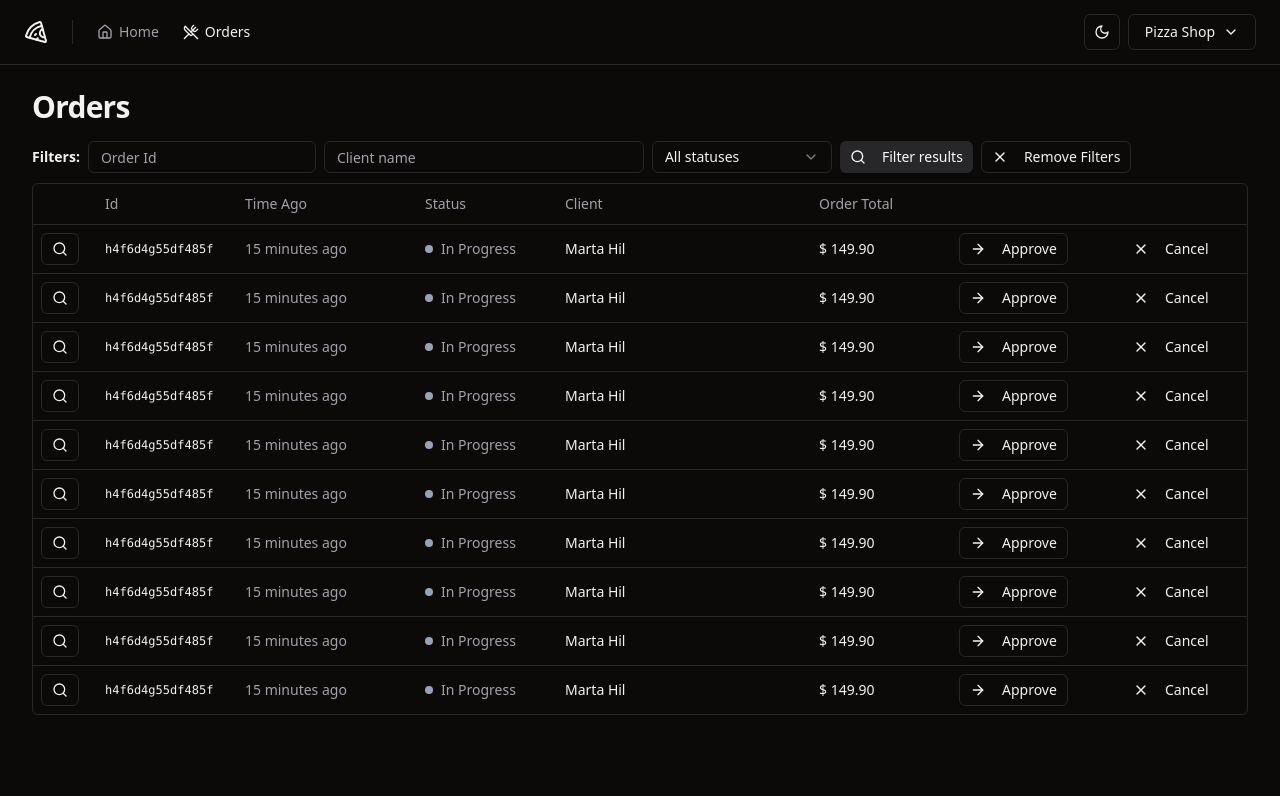
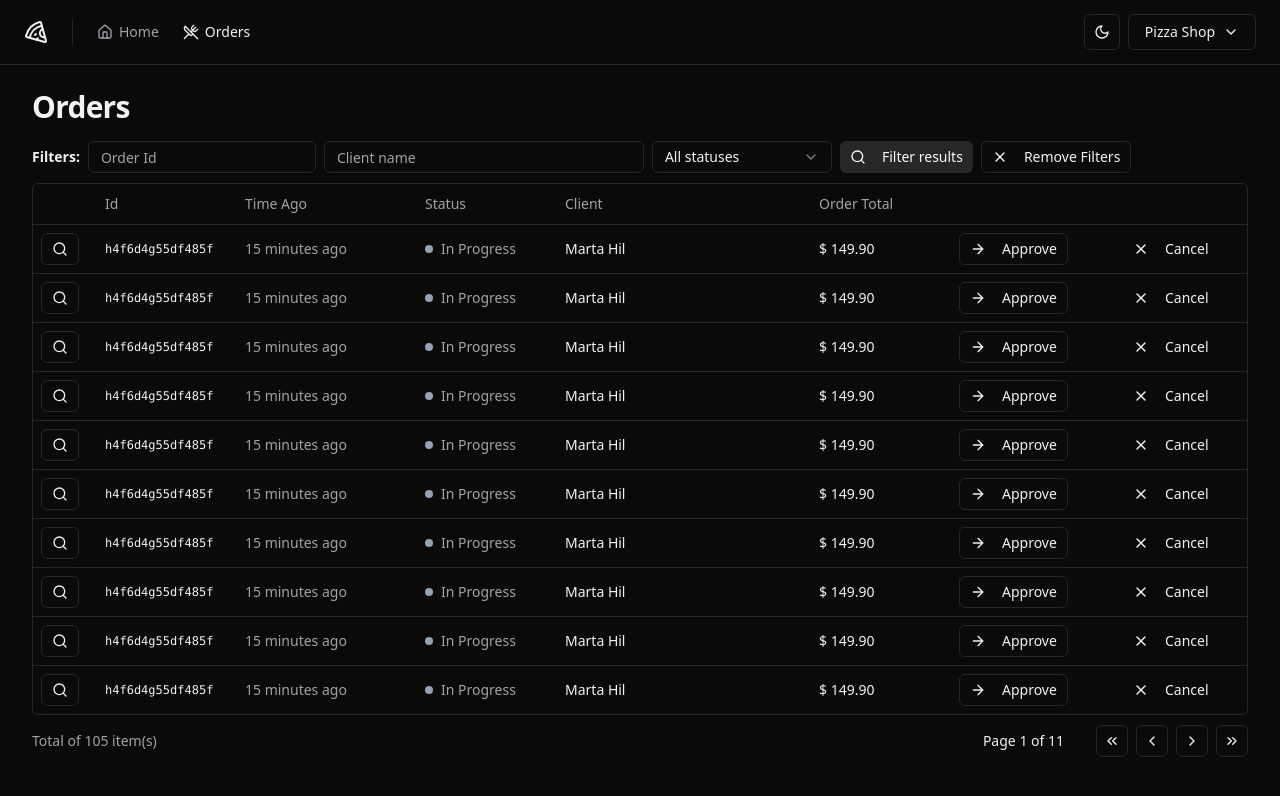
Before and after one commit to martahil/pizzashop-web, a React (Vite) app: page /orders in a window 1280 px wide. Shown: the top 796 px of the page. Built offline with nearby package versions, Linux system fonts and the light colour scheme.

Commit message:
Feat: add static pagination UI

```diff
--- /dev/null
+++ b/src/components/pagination.tsx
@@ -0,0 +1,44 @@
+import { ChevronLeft, ChevronRight, ChevronsLeft, ChevronsRight } from "lucide-react"
+import { Button } from "./ui/button"
+
+export interface PaginationProps {
+  pageIndex: number
+  totalCount: number
+  perPage: number
+}
+
+export function Pagination({ pageIndex, perPage, totalCount }: PaginationProps) {
+  const pages = Math.ceil(totalCount / perPage) || 1
+
+  return (
+    <div className="flex items-center justify-between">
+      <span className="text-sm text-muted-foreground">
+        Total of {totalCount} item(s)
+      </span>
+
+      <div className="flex items-center gap-6 lg:gap-8">
+        <div className="flex text-sm font-medium">
+          Page {pageIndex + 1} of {pages}
+        </div>
+        <div className="flex items-center gap-2">
+          <Button variant='outline' className="h-8 w-8 p-0">
+            <ChevronsLeft className="h-4 w-4"/>
+            <span className="sr-only">First page</span>
+          </Button>
+          <Button variant='outline' className="h-8 w-8 p-0">
+            <ChevronLeft className="h-4 w-4"/>
+            <span className="sr-only">Previous page</span>
+          </Button>
+          <Button variant='outline' className="h-8 w-8 p-0">
+            <ChevronRight className="h-4 w-4"/>
+            <span className="sr-only">Next page</span>
+          </Button>
+          <Button variant='outline' className="h-8 w-8 p-0">
+            <ChevronsRight className="h-4 w-4"/>
+            <span className="sr-only">Last page</span>
+          </Button>
+        </div>
+      </div>
+    </div>
+  )
+}
--- a/src/pages/app/orders/orders.tsx
+++ b/src/pages/app/orders/orders.tsx
@@ -2,6 +2,7 @@
 import { Helmet } from "react-helmet-async";
 import { OrderTableRow } from "./order-table-row";
 import { OrderTableFilters } from "./order-table-filters";
+import { Pagination } from "@/components/pagination";
 
 export function Orders() {
   return (
@@ -9,7 +10,7 @@
       <Helmet title='Orders' />
       <div className="flex flex-col gap-4">
         <h1 className="text-3xl font-bold tracking-tight">Orders</h1>
-      </div>
+
         <div className="space-y-2.5">
           <OrderTableFilters />
 
@@ -37,6 +38,9 @@
               </TableBody>
             </Table>
           </div>
+
+          <Pagination pageIndex={0} totalCount={105} perPage={10} />
+        </div>
       </div>
     </>
   )
```
Lines whose indentation alone changed are shown as unchanged.
